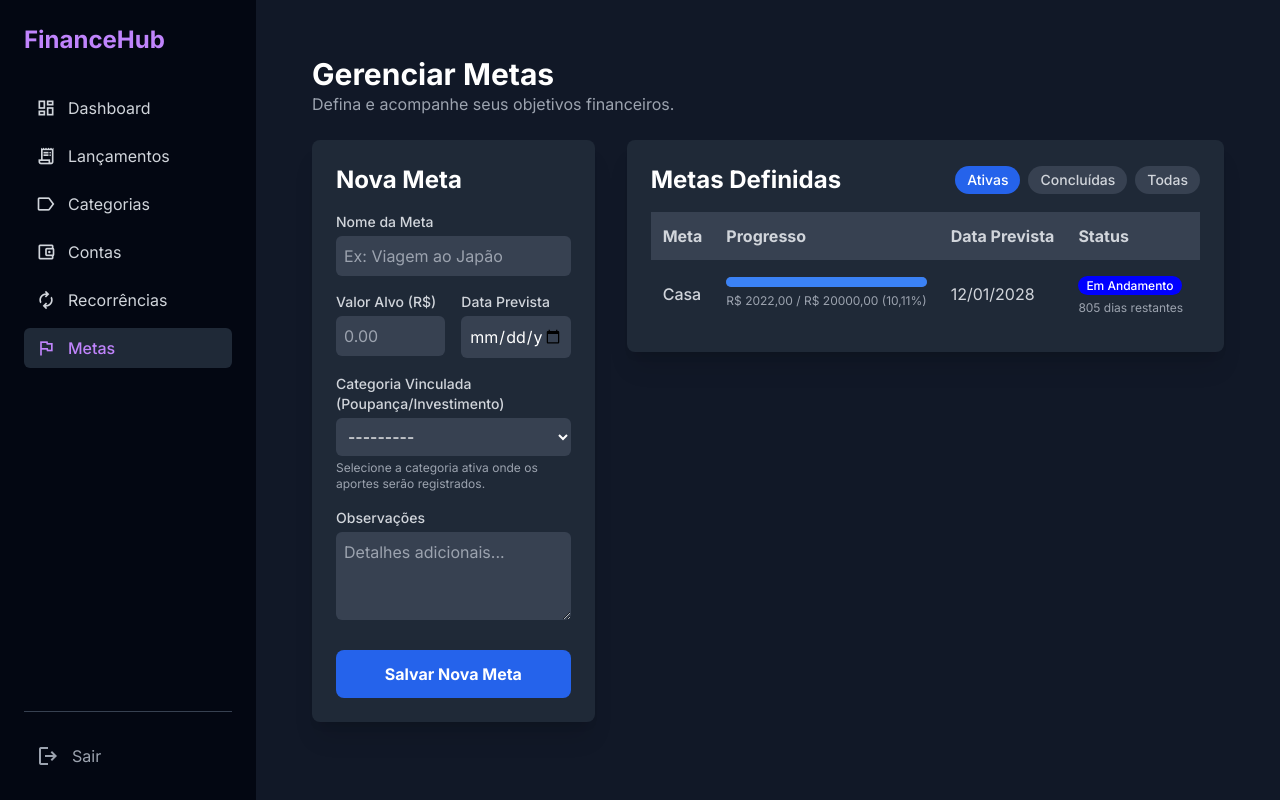
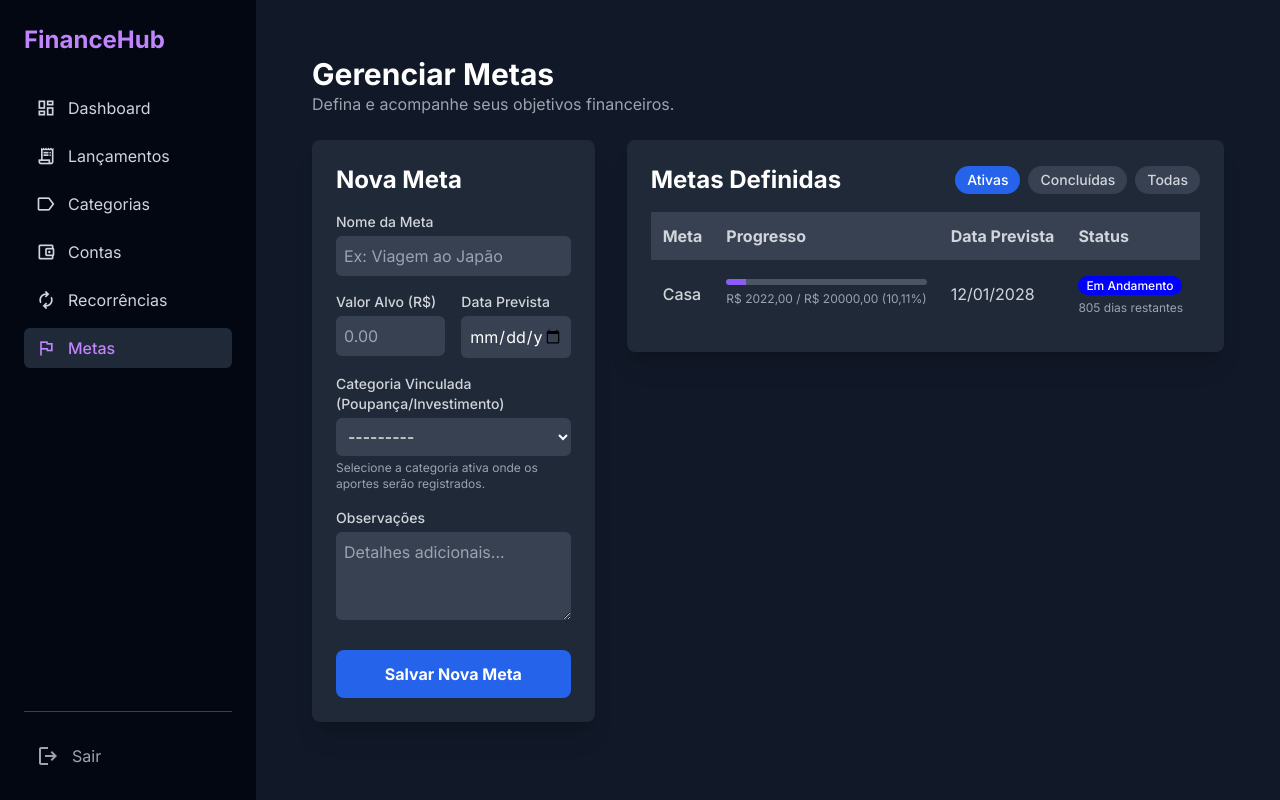
Before and after one commit to BrunoHSS-sketch/finance-manager, a Django app: page /goals/ in a window 1280 px wide. Run offline with Django 5.2, Linux system fonts and the light colour scheme; a user stored in the database is signed in; data comes from the database, SQL or seed files in the repository; some libraries are stand-ins or nearby versions.

Commit message:
Correction bar progress

```diff
--- a/finance/templates/goals.html
+++ b/finance/templates/goals.html
@@ -17,7 +17,10 @@
 
                 <div class="overflow-x-auto"><table class="w-full min-w-max table-auto text-left text-gray-300"><thead class="bg-gray-700"><tr><th class="p-3">Meta</th><th class="p-3">Progresso</th><th class="p-3">Data Prevista</th><th class="p-3">Status</th><th class="p-3 text-center">Ações</th></tr></thead><tbody class="divide-y divide-gray-700">
                             {% for data in goals_data %}
-                            <tr class="hover:bg-gray-700"><td class="p-3 font-medium">{{ data.goal.name }}</td><td class="p-3"><div class="w-full bg-gray-600 rounded-full h-2.5"><div class="bg-blue-500 h-2.5 rounded-full" style="width: {{ data.progress_percent }}%"></div></div><span class="text-xs text-gray-400">R$ {{ data.current_amount|floatformat:2 }} / R$ {{ data.goal.target_amount|floatformat:2 }} ({{ data.progress_percent }}%)</span></td><td class="p-3">{{ data.goal.target_date|date:"d/m/Y" }}</td><td class="p-3"><span class="text-xs font-medium px-2 py-0.5 rounded-full" style="background-color: {{ data.status_color }}; color: white;">{{ data.status }}</span>{% if data.days_remaining is not None %}<p class="text-xs text-gray-400 mt-1">{{ data.days_remaining }} dias restantes</p>{% endif %}</td>
+                            <tr class="hover:bg-gray-700"><td class="p-3 font-medium">{{ data.goal.name }}</td><td class="p-3">
+
+                                <div class="w-full rounded-full h-1.5" style="background-image: linear-gradient(to right, #8b5cf6 {{ data.progress_percent|stringformat:".2f"|default:0 }}%, #4b5563 {{ data.progress_percent|stringformat:".2f"|default:0 }}%);"></div>
+                                <span class="text-xs text-gray-400">R$ {{ data.current_amount|floatformat:2 }} / R$ {{ data.goal.target_amount|floatformat:2 }} ({{ data.progress_percent }}%)</span></td><td class="p-3">{{ data.goal.target_date|date:"d/m/Y" }}</td><td class="p-3"><span class="text-xs font-medium px-2 py-0.5 rounded-full" style="background-color: {{ data.status_color }}; color: white;">{{ data.status }}</span>{% if data.days_remaining is not None %}<p class="text-xs text-gray-400 mt-1">{{ data.days_remaining }} dias restantes</p>{% endif %}</td>
                                 <td class="p-3 text-center space-x-2 whitespace-nowrap">
                                     <a href="{% url 'goals_edit' data.goal.pk %}?status={{ current_filter }}" class="inline-block px-3 py-1 text-sm bg-gray-600 hover:bg-gray-500 text-white rounded-md transition duration-150">Editar</a>
                                     <form action="{% url 'goals_delete' data.goal.pk %}" method="POST" class="inline-block">
```
